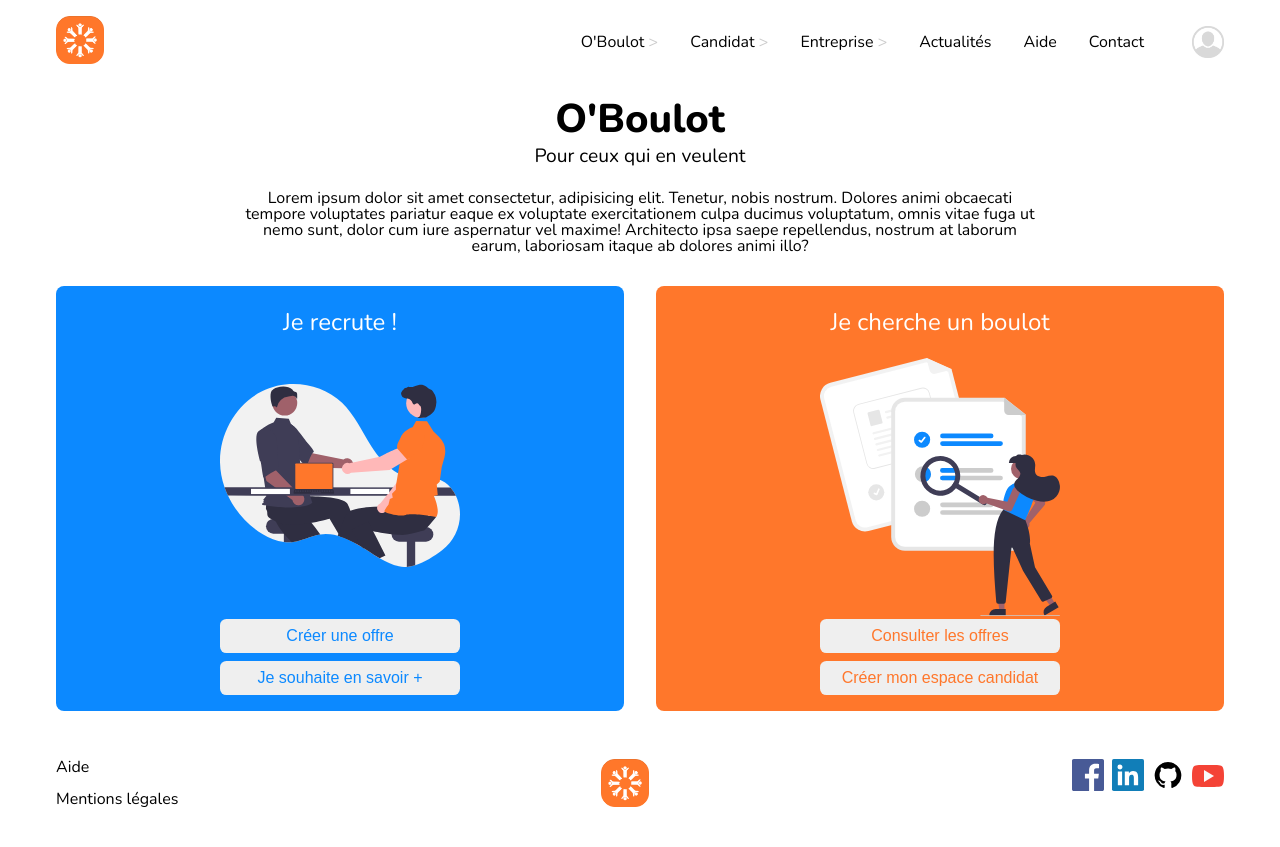
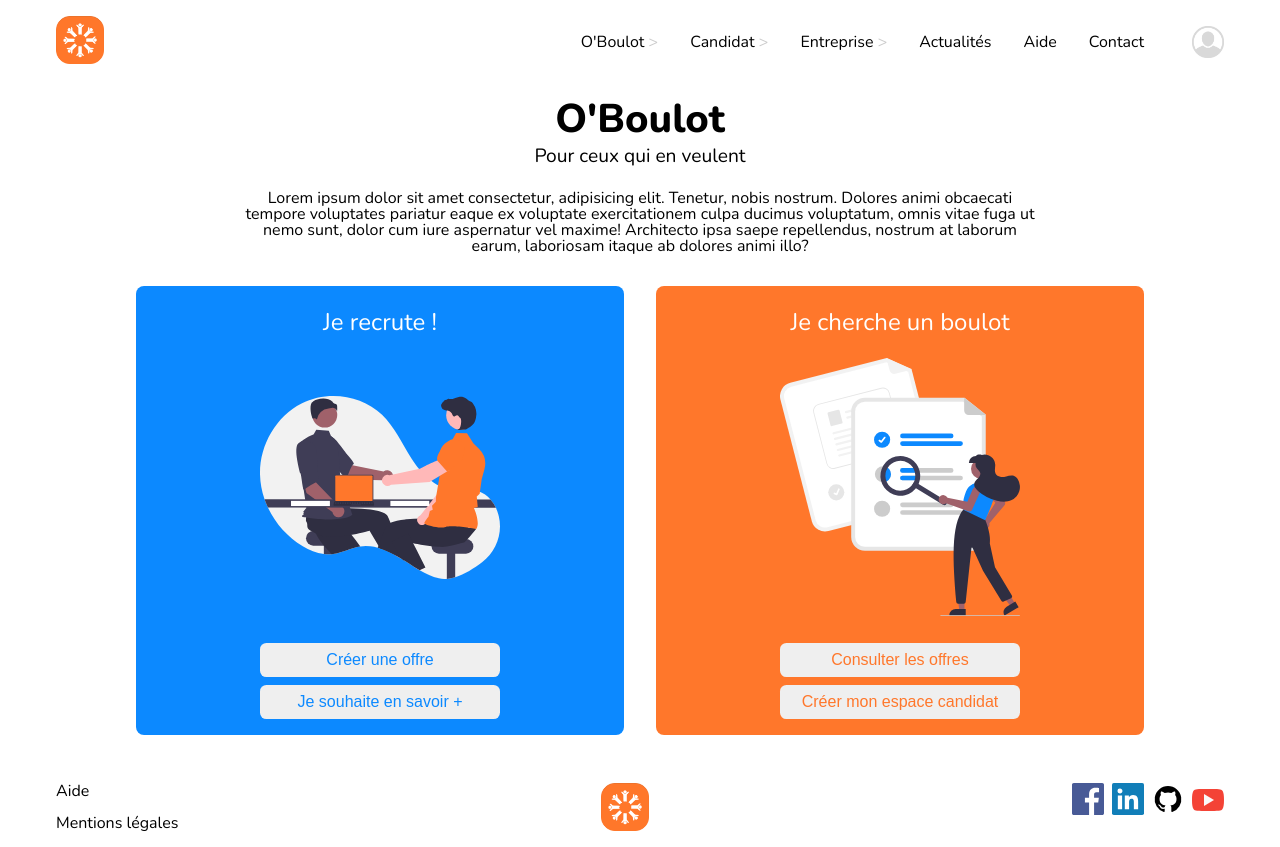
Before and after one commit to lekdup/projet-o-boulot, a React (Create React App) app in the folder front/: page / in a window 1280 px wide. Before the commit the page ends 823 px from the top, so only its background shows below. Built offline with nearby package versions, Linux system fonts and the light colour scheme.

Commit message:
added extra side margin

```diff
--- a/front/src/components/Candidat/Candidat.scss
+++ b/front/src/components/Candidat/Candidat.scss
@@ -29,6 +29,9 @@
         flex-direction: column;
         justify-content: center;
         gap: .5rem;
+        @media (min-width: 799px) {
+            margin-top: 1.5rem;
+        }
         & button {
             width: 15rem;
             padding: .5rem;
--- a/front/src/components/Entreprise/Entreprise.scss
+++ b/front/src/components/Entreprise/Entreprise.scss
@@ -26,11 +26,14 @@
         }
     }
     &-buttons {
-        margin-top: 1.5rem;
         display: flex;
         flex-direction: column;
         justify-content: center;
         gap: .5rem;
+        gap: .5rem;
+        @media (min-width: 799px) {
+            margin-top: 1.5rem;
+        }
         & button {
             width: 15rem;
             padding: .5rem;
--- a/front/src/components/Homepage/Homepage.scss
+++ b/front/src/components/Homepage/Homepage.scss
@@ -2,7 +2,7 @@
   text-align: center;
   display: flex;
   flex-direction: column;
-  margin-bottom: 3rem;
+  margin: 0 5rem 3rem 5rem;
   &-intro {
     margin-top: 1rem;
     & h1 {
```
